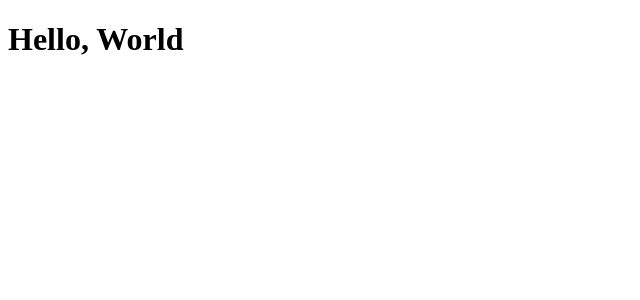
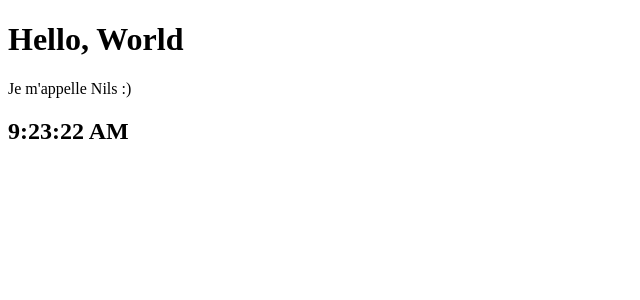
Before and after one commit to nbonfils/waifucoin-webwallet, a React app: page / in a window 1280 px wide. Shown: the top 300 px of the page, without its empty margins (0-640 px from the left). Built offline with nearby package versions, Linux system fonts and the light colour scheme.

Commit message:
Improved hello world with hot reloading

```diff
--- a/package.json
+++ b/package.json
@@ -7,7 +7,8 @@
     "test": "echo \"Error: no test specified\" && exit 1",
     "build": "webpack --config webpack.config.js",
     "start": "babel-node server.js",
-    "dev": "webpack-dev-server --color --open"
+    "dev": "webpack-dev-server --color --open",
+    "lint": "eslint ."
   },
   "repository": {
     "type": "git",
--- a/server.js
+++ b/server.js
@@ -8,8 +8,8 @@ const app = express();
 const compiler = webpack(config);
 
 app.use(webpackDevMiddleware(compiler, {
-  publicPath: config.output.publicPath
+  publicPath: config.output.publicPath,
 }));
 app.use(webpackHotMiddleware(compiler));
 
-app.listen(3000, () => console.log("Listening on port 3000"));
+app.listen(3000, () => console.log('Listening on port 3000'));
--- a/src/containers/App.js
+++ b/src/containers/App.js
@@ -1,7 +1,21 @@
 import React from 'react';
+import Clock from './Clock';
 
+/**
+ * Root react component
+ */
 export default class App extends React.Component {
+  /**
+   * Render function for a react component
+   * @return {Component} The Main App component
+   */
   render() {
-    return <h1>Hello, World</h1>;
+    return (
+      <div>
+        <h1>Hello, World</h1>
+        <p>Je m&#39;appelle Nils :)</p>
+        <Clock />
+      </div>
+    );
   }
 }
--- /dev/null
+++ b/src/containers/Clock.js
@@ -0,0 +1,52 @@
+import React from 'react';
+
+/**
+ * A simple Clock that gives the time
+ */
+export default class Clock extends React.Component {
+  /**
+   * Clock constructor
+   * @constructor
+   * @param {Props} props object
+   */
+  constructor(props) {
+    super(props);
+    this.state = {date: new Date()};
+  }
+
+  /**
+   * React mount hook
+   */
+  componentDidMount() {
+    this.timerID = setInterval(
+      () => this.tick(),
+      1000
+    );
+  }
+
+  /**
+   * React unmount hook
+   */
+  componentWillUnmount() {
+    clearInterval(this.timerID);
+  }
+
+  /**
+   * Update the state of the clock
+   */
+  tick() {
+    this.setState({
+      date: new Date(),
+    });
+  }
+
+  /**
+   * Renders the Clock
+   * @return {Component} The Clock component
+   */
+  render() {
+    return (
+      <h2>{this.state.date.toLocaleTimeString()}</h2>
+    );
+  }
+}
--- a/src/main.js
+++ b/src/main.js
@@ -1,9 +1,9 @@
 import React from 'react';
 import ReactDOM from 'react-dom';
-import { AppContainer } from 'react-hot-loader';
+import {AppContainer} from 'react-hot-loader';
 import App from './containers/App';
 
-const render = Component => {
+const render = (Component) => {
   ReactDOM.render(
     <AppContainer>
       <Component />
```
Also changed, not shown: .eslintrc.json.
